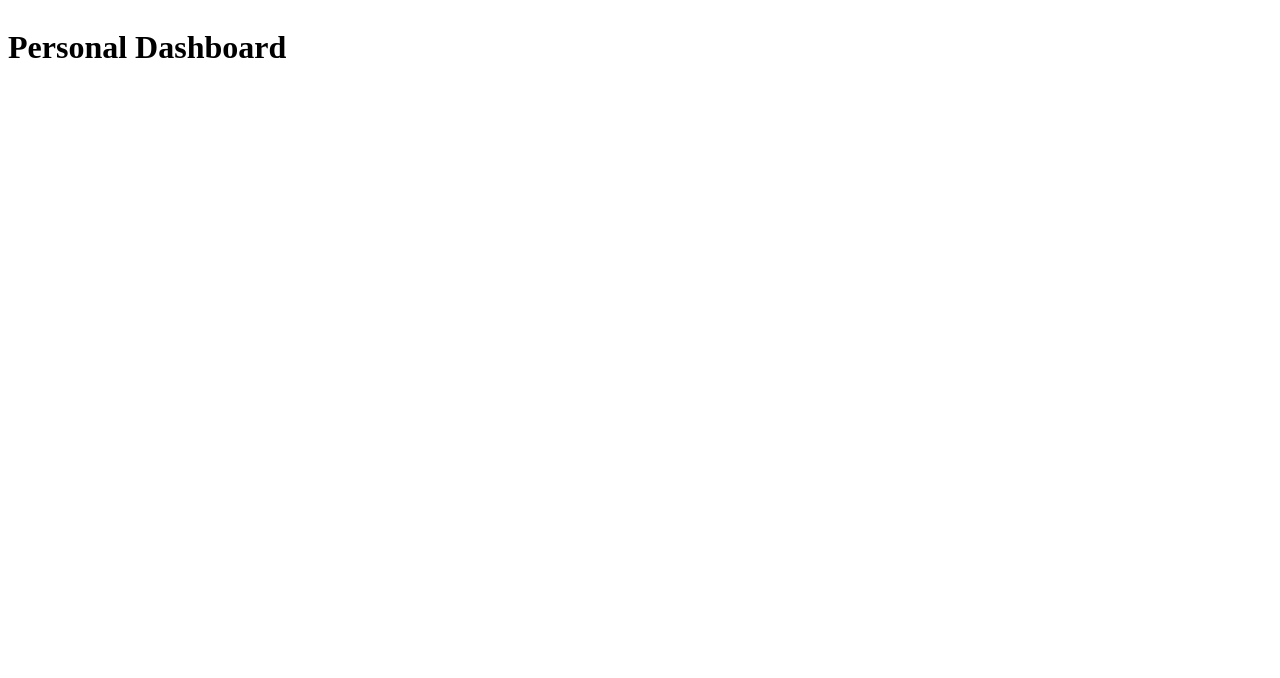
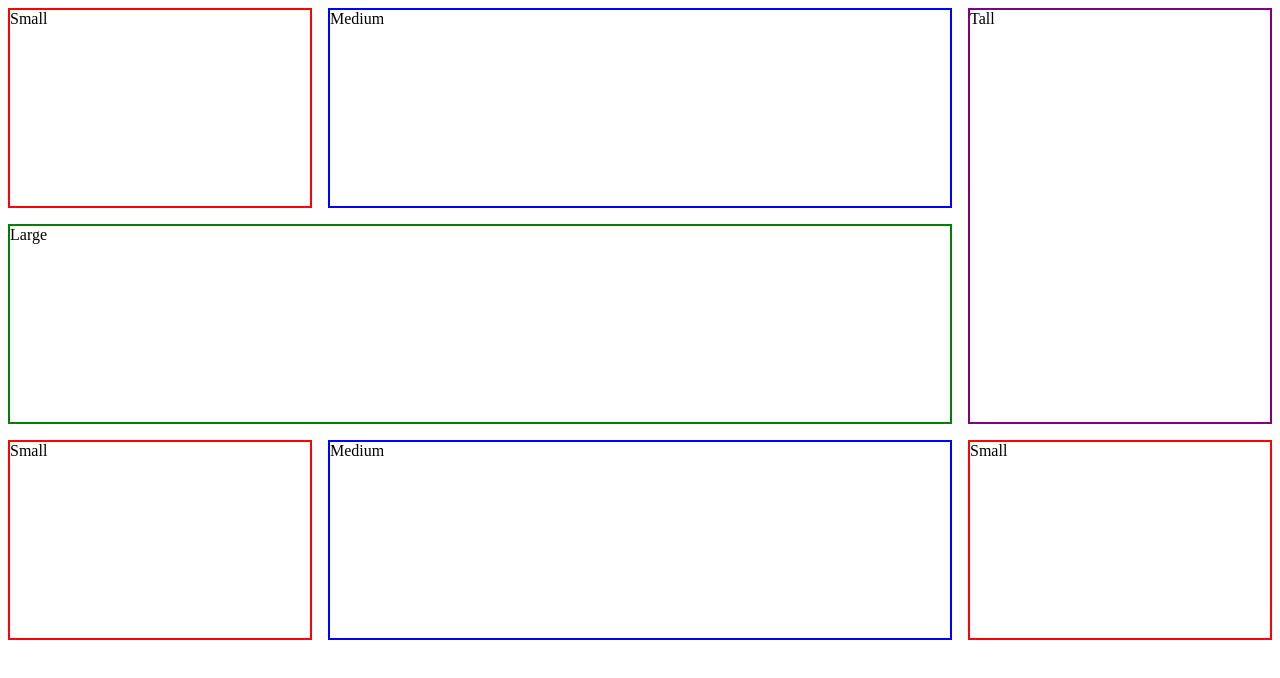
Before and after one commit to Yooli8537/Personal-Dashboard, a website built with Vite: page index.html in a window 1280 px wide. Built offline with nearby package versions, Linux system fonts and the light colour scheme.

Commit message:
Testing grid sizes

```diff
--- a/index.html
+++ b/index.html
@@ -10,7 +10,13 @@
 
 <body>
     <div class="grid">
-        <h1 class="widget-large widget-tall">Personal Dashboard</h1>
+        <div class="widget-small" style="border: 2px solid red;">Small</div>
+        <div class="widget-medium" style="border: 2px solid blue;">Medium</div>
+        <div class="widget-large" style="border: 2px solid green;">Large</div>
+        <div class="widget-tall" style="border: 2px solid purple;">Tall</div>
+        <div class="widget-small" style="border: 2px solid red;">Small</div>
+        <div class="widget-medium" style="border: 2px solid blue;">Medium</div>
+        <div class="widget-small" style="border: 2px solid red;">Small</div>
     </div>
 </body>
 
```
